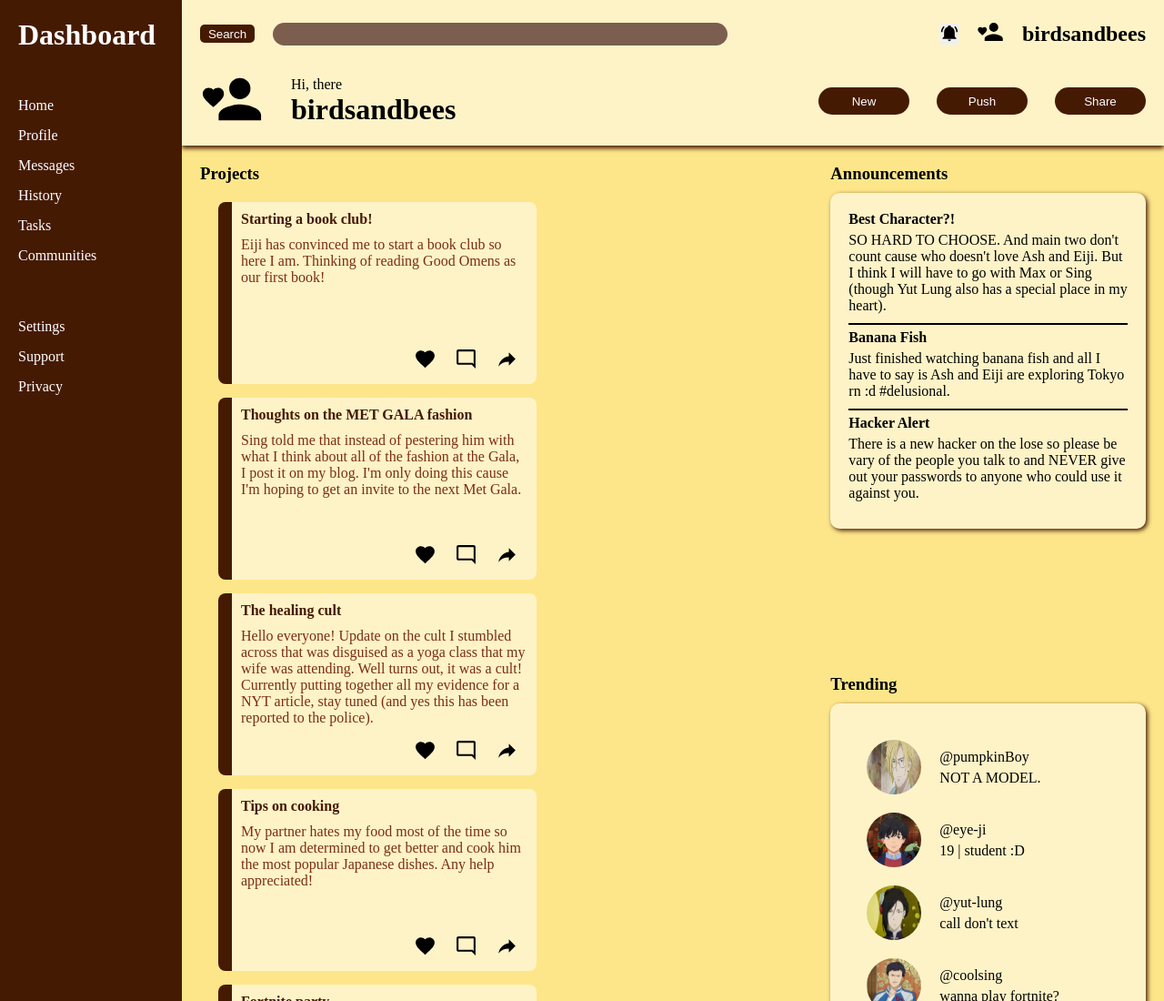
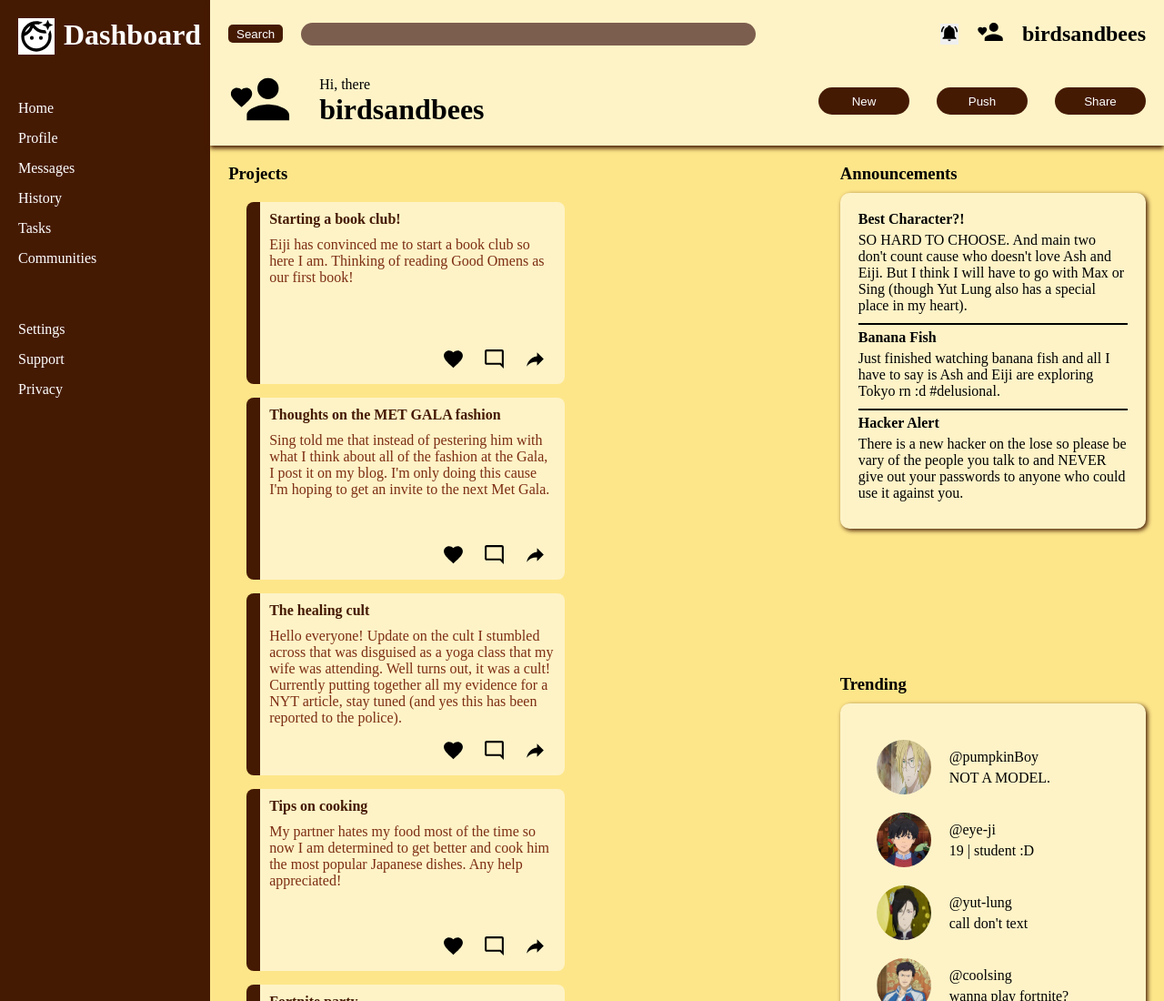
Before and after one commit to hugthebee/admin_dash, a plain HTML site: page index.html in a window 1280 px wide. Shown: the top 1100 px of the page at 91% size. Drawn offline with Linux system fonts and the light colour scheme.

Commit message:
fixed icons

```diff
--- a/index.html
+++ b/index.html
@@ -285,7 +285,15 @@
       </div>
 
       <div class="sidebar">
-        <h1>Dashboard</h1>
+        <h1>
+          <img
+            alt="Dashboard Icon"
+            src="./icons/dash.svg"
+            width="40px"
+            height="40px"
+          />
+          Dashboard
+        </h1>
         <ul>
           <div class="utils">
             <li>Home</li>
--- a/styles.css
+++ b/styles.css
@@ -6,7 +6,7 @@
 
 .container{
     display:grid;
-    grid-template: minmax(150px,20vh) 1fr/ minmax(min-content,15vw) 1fr;
+    grid-template: minmax(150px,20vh) 1fr/ minmax(min-content,18vw) 1fr;
 }
 
 .sidebar{
@@ -15,6 +15,16 @@
     padding:20px 10px 10px 20px;
     min-width: 200px;
     color: white;
+}
+
+.sidebar h1{
+    display: flex;
+    gap:10px;
+}
+
+.sidebar img{
+    background-color: white;
+    justify-content: center;
 }
 
 .sidebar ul{
```
Also changed, not shown: icons/dash.svg (added).
